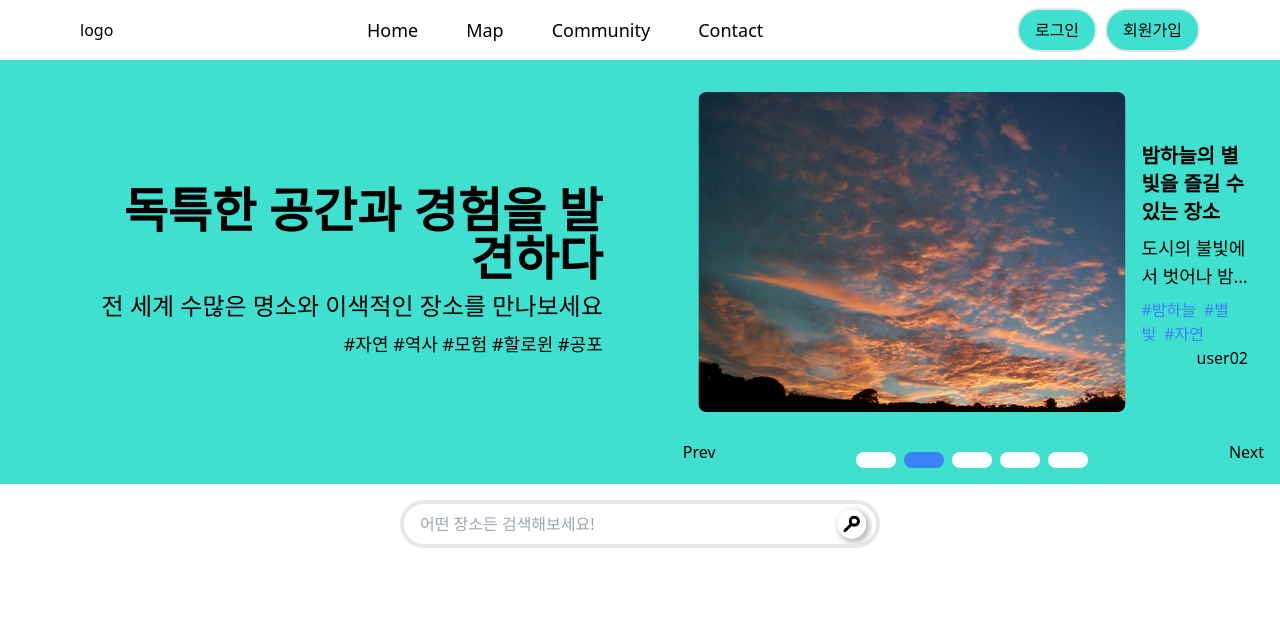
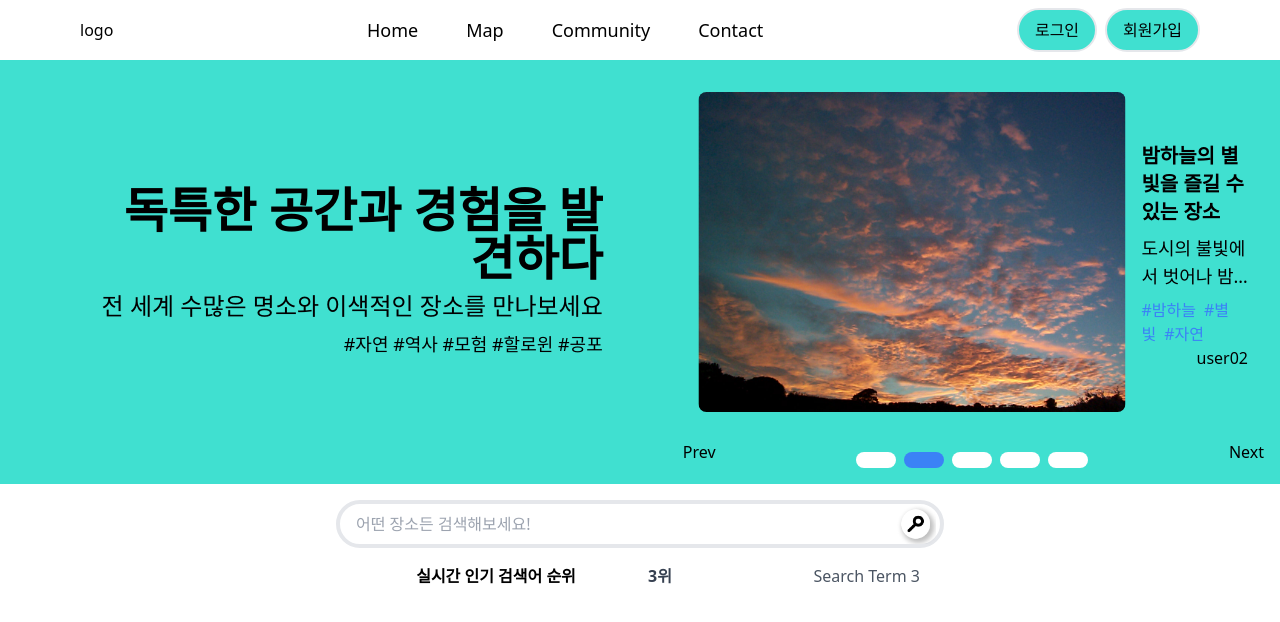
Before and after one commit to swpark907/virtual_travel_app, a React (Create React App) app: page / in a window 1280 px wide. Shown: the top 622 px of the page. Built offline with nearby package versions, Linux system fonts and the light colour scheme; the HTML template or start-up script is replaced by a standard one.

Commit message:
feat: SearchArea 리팩토링

```diff
--- a/src/pages/Landing/HeroArea.tsx
+++ b/src/pages/Landing/HeroArea.tsx
@@ -4,7 +4,7 @@ import CarouselSection from "./CarouselSection";
 
 const HeroArea: React.FC = () => {
   return (
-    <header className="w-full bg-themeColor py-4  px-4 flex">
+    <header className="w-full bg-themeColor py-4  px-4 flex md:flex-row flex-col">
       <TitleSection />
       <CarouselSection />
     </header>
--- a/src/pages/Landing/SearchArea.tsx
+++ b/src/pages/Landing/SearchArea.tsx
@@ -1,25 +1,12 @@
 import React from "react";
-import { LandingPageData } from "../../constants";
-import SearchButton from "../../assets/search-button.png";
+import RealTimeTrending from "./RealTimeTrending";
+import SearchInput from "./SearchInput";
 
 const SearchArea: React.FC = () => {
-  const {
-    searchSection: { searchPlaceholder },
-  } = LandingPageData;
   return (
-    <main className="px-20 flex justify-center w-1/2 mx-auto mt-4">
-      <div className="relative w-full">
-        <input
-          type="text"
-          placeholder={searchPlaceholder}
-          className="px-4 py-2 border-4 rounded-full w-full focus:outline-none focus:border-black"
-        />
-        <img
-          src={SearchButton}
-          alt="SearchButton"
-          className="absolute right-2 top-1/2 transform -translate-y-1/2 w-10 h-10"
-        />
-      </div>
+    <main className="px-20 flex justify-center w-3/5 mx-auto mt-4 flex-col min-w-max">
+      <SearchInput />
+      <RealTimeTrending />
     </main>
   );
 };
--- /dev/null
+++ b/src/pages/Landing/SearchInput.tsx
@@ -0,0 +1,39 @@
+import React, { useState } from "react";
+import { LandingPageData } from "../../constants";
+import SearchButton from "../../assets/search-button.png";
+
+const SearchInput: React.FC = () => {
+  const {
+    searchSection: { searchPlaceholder },
+  } = LandingPageData;
+
+  const [searchTerm, setSearchTerm] = useState<string>("");
+
+  const handleSearch = () => {
+    if (searchTerm.trimEnd() === "") {
+      console.log("검색어를 입력해주세요");
+      return;
+    }
+    console.log(`${searchTerm} 검색`);
+  };
+
+  return (
+    <div className="relative w-full mb-2">
+      <input
+        type="text"
+        placeholder={searchPlaceholder}
+        className="px-4 py-2 border-4 rounded-full w-full focus:outline-none focus:border-slate-500"
+        onChange={(e) => {
+          setSearchTerm(e.target.value);
+        }}
+      />
+      <button
+        className="absolute right-2 top-1/2 transform -translate-y-1/2 w-10 h-10 border-none outline-none bg-transparent cursor-pointer"
+        onClick={handleSearch}
+      >
+        <img src={SearchButton} alt="Search button" />
+      </button>
+    </div>
+  );
+};
+export default SearchInput;
```
